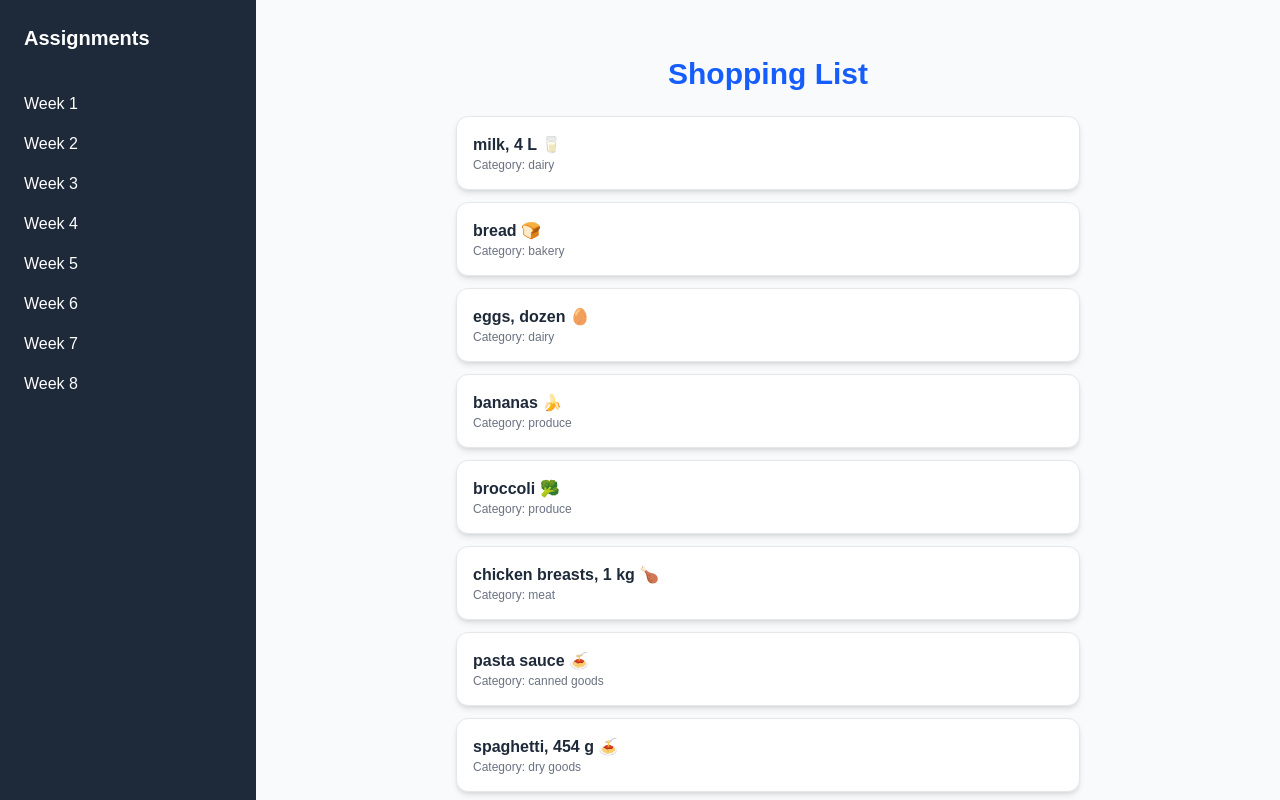
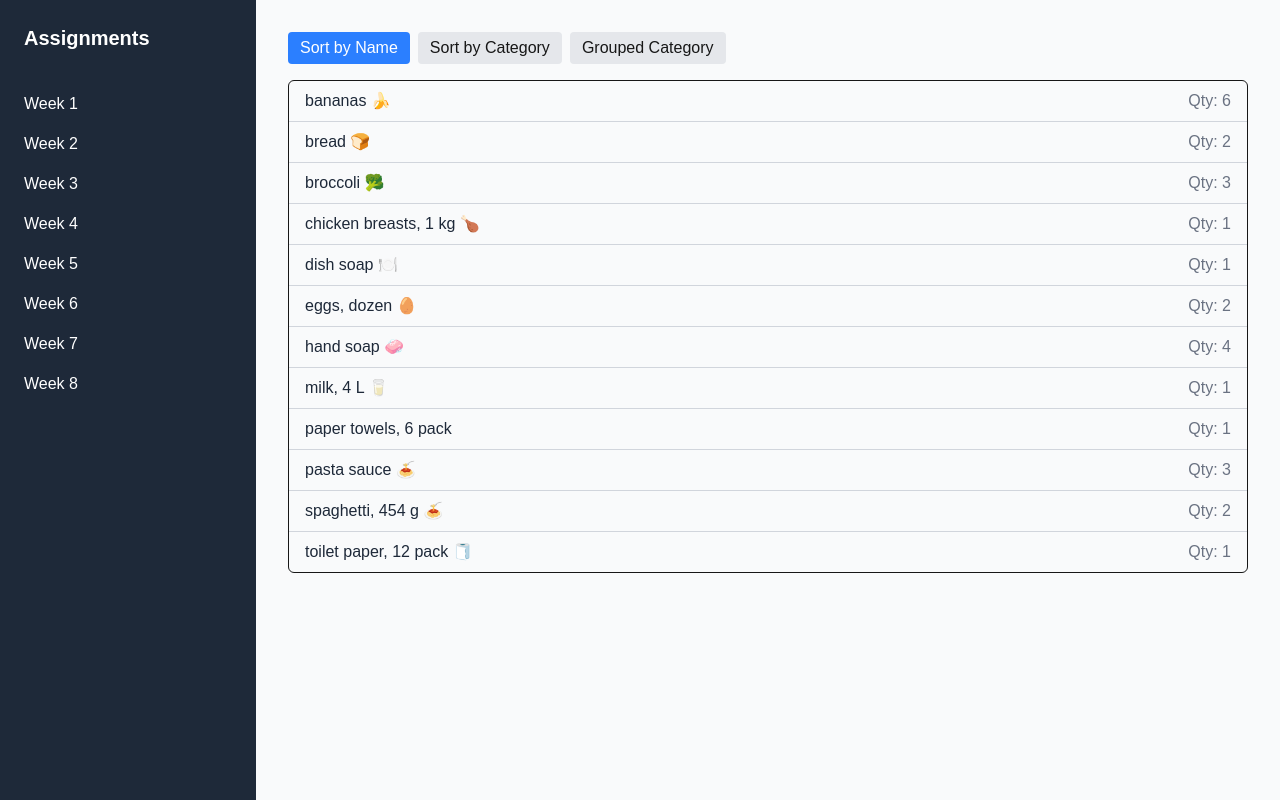
Before and after one commit to AlexR4000/cprg306-assignments, a Next.js app: page /week-3 in a window 1280 px wide. Shown: the top 800 px of the page. Built offline with nearby package versions, Linux system fonts and the light colour scheme.

Commit message:
added grouped by category bonus button

```diff
--- a/app/week-3/item-list.js
+++ b/app/week-3/item-list.js
@@ -1,93 +1,87 @@
+"use client";
+
+import { useState } from "react";
 import Item from "./item";
+import itemsData from "./item-list.json";
 
-export default function itemList(){
+export default function ItemList() {
+  const [view, setView] = useState("name"); // "name", "category", "grouped"
 
-    const item1 = {
-    name: "milk, 4 L 🥛",
-    quantity: 1,
-    category: "dairy",
-    };
+  // Sort items for flat views
+  const sortedItems = [...itemsData].sort((a, b) => {
+    if (view === "name") return a.name.localeCompare(b.name);
+    if (view === "category") return a.category.localeCompare(b.category);
+    return 0;
+  });
 
-    const item2 = {
-    name: "bread 🍞",
-    quantity: 2,
-    category: "bakery",
-    };
+  // Group items by category
+  const groupedItems = itemsData.reduce((groups, item) => {
+    if (!groups[item.category]) groups[item.category] = [];
+    groups[item.category].push(item);
+    return groups;
+  }, {});
 
-    const item3 = {
-    name: "eggs, dozen 🥚",
-    quantity: 2,
-    category: "dairy",
-    };
+  return (
+    <div>
+      {/* Buttons */}
+      <div className="flex flex-wrap gap-2 mb-4">
+        <button
+          onClick={() => setView("name")}
+          className={`px-3 py-1 rounded ${view === "name" ? "bg-blue-500 text-white" : "bg-gray-200"}`}
+        >
+          Sort by Name
+        </button>
 
-    const item4 = {
-    name: "bananas 🍌",
-    quantity: 6,
-    category: "produce",
-    };
+        <button
+          onClick={() => setView("category")}
+          className={`px-3 py-1 rounded ${view === "category" ? "bg-blue-500 text-white" : "bg-gray-200"}`}
+        >
+          Sort by Category
+        </button>
 
-    const item5 = {
-    name: "broccoli 🥦",
-    quantity: 3,
-    category: "produce",
-    };
+        <button
+          onClick={() => setView("grouped")}
+          className={`px-3 py-1 rounded ${view === "grouped" ? "bg-blue-500 text-white" : "bg-gray-200"}`}
+        >
+          Grouped Category
+        </button>
+      </div>
 
-    const item6 = {
-    name: "chicken breasts, 1 kg 🍗",
-    quantity: 1,
-    category: "meat",
-    };
-
-    const item7 = {
-    name: "pasta sauce 🍝",
-    quantity: 3,
-    category: "canned goods",
-    };
-
-    const item8 = {
-    name: "spaghetti, 454 g 🍝",
-    quantity: 2,
-    category: "dry goods",
-    };
-
-    const item9 = {
-    name: "toilet paper, 12 pack 🧻",
-    quantity: 1,
-    category: "household",
-    };
-
-    const item10 = {
-    name: "paper towels, 6 pack",
-    quantity: 1,
-    category: "household",
-    };
-
-    const item11 = {
-    name: "dish soap 🍽️",
-    quantity: 1,
-    category: "household",
-    };
-
-    const item12 = {
-    name: "hand soap 🧼",
-    quantity: 4,
-    category: "household",
-    };
-
-    return (
-    <ul className="space-y-3 mt-4">
-      <Item {...item1} />
-      <Item {...item2} />
-      <Item {...item3} />
-      <Item {...item4} />
-      <Item {...item5} />
-      <Item {...item6} />
-      <Item {...item7} />
-      <Item {...item8} />
-      <Item {...item9} />
-      <Item {...item10} />
-      <Item {...item11} />
-      <Item {...item12} />
-    </ul>
+      {/* Render Items */}
+      {view === "grouped" ? (
+        // Grouped by Category
+        Object.keys(groupedItems)
+          .sort() // sort categories alphabetically
+          .map((category) => (
+            <div key={category} className="mb-6">
+              <h2 className="text-xl font-bold capitalize mb-2">{category}</h2>
+              <ul className="border rounded-md divide-y divide-gray-300">
+                {groupedItems[category]
+                  .sort((a, b) => a.name.localeCompare(b.name))
+                  .map((item) => (
+                    <Item
+                      key={item.id}
+                      name={item.name}
+                      quantity={item.quantity}
+                      category={item.category}
+                    />
+                  ))}
+              </ul>
+            </div>
+          ))
+      ) : (
+        // Flat list sorted by Name or Category
+        <ul className="border rounded-md divide-y divide-gray-300">
+          {sortedItems.map((item) => (
+            <Item
+              key={item.id}
+              name={item.name}
+              quantity={item.quantity}
+              category={item.category}
+            />
+          ))}
+        </ul>
+      )}
+    </div>
   );
 }
--- /dev/null
+++ b/app/week-3/item-list.json
@@ -0,0 +1,74 @@
+[
+  {
+    "id": "1h2GJKH12gkHG31h1H",
+    "name": "milk, 4 L 🥛",
+    "quantity": 1,
+    "category": "dairy"
+  },
+  {
+    "id": "2KJH3k2j3H1k2J3K1H",
+    "name": "bread 🍞",
+    "quantity": 2,
+    "category": "bakery"
+  },
+  {
+    "id": "3h2KJH3k2j3H1k2J3",
+    "name": "eggs, dozen 🥚",
+    "quantity": 2,
+    "category": "dairy"
+  },
+  {
+    "id": "4k2J3K1H2GJKH12gk",
+    "name": "bananas 🍌",
+    "quantity": 6,
+    "category": "produce"
+  },
+  {
+    "id": "5H1h1H2KJH3k2j3H",
+    "name": "broccoli 🥦",
+    "quantity": 3,
+    "category": "produce"
+  },
+  {
+    "id": "6H1k2J3K1H2GJKH1",
+    "name": "chicken breasts, 1 kg 🍗",
+    "quantity": 1,
+    "category": "meat"
+  },
+  {
+    "id": "7gkHG31h1H2KJH3k",
+    "name": "pasta sauce 🍝",
+    "quantity": 3,
+    "category": "canned goods"
+  },
+  {
+    "id": "8j3H1k2J3K1H2GJK",
+    "name": "spaghetti, 454 g 🍝",
+    "quantity": 2,
+    "category": "dry goods"
+  },
+  {
+    "id": "9H12gkHG31h1H2KJ",
+    "name": "toilet paper, 12 pack 🧻",
+    "quantity": 1,
+    "category": "household"
+  },
+  {
+    "id": "10H3k2j3H1k2J3K1",
+    "name": "paper towels, 6 pack",
+    "quantity": 1,
+    "category": "household"
+  },
+  {
+    "id": "11k2J3K1H2GJKH12",
+    "name": "dish soap 🍽️",
+    "quantity": 1,
+    "category": "household"
+  },
+  {
+    "id": "12GJKH12gkHG31h1",
+    "name": "hand soap 🧼",
+    "quantity": 4,
+    "category": "household"
+  }
+]
--- a/app/week-3/item.js
+++ b/app/week-3/item.js
@@ -1,13 +1,8 @@
-
-
-export default function Item({ name, quantity, category }) {
+export default function Item({ name, quantity }) {
   return (
-    <li className="p-4 rounded-xl shadow-md bg-white border border-gray-200 flex justify-between items-center hover:shadow-lg transition">
-      <div className="flex flex-col">
-        <span className="font-semibold text-gray-800">{name}</span>
-        <span className="text-xs text-gray-500">Category: {category}</span>
-      </div>
-
+    <li className="flex justify-between items-center px-4 py-2 hover:bg-gray-50">
+      <span className="text-gray-800 font-medium">{name}</span>
+      <span className="text-gray-500 ml-4">Qty: {quantity}</span>
     </li>
   );
 }
--- a/app/week-3/page.js
+++ b/app/week-3/page.js
@@ -1,12 +1,88 @@
-import ItemList from "./item-list";
+"use client";
 
-export default function Page() {
+import { useState } from "react";
+import Item from "./item";
+import itemsData from "./item-list.json";
+
+export default function ItemList() {
+  const [sortBy, setSortBy] = useState("name"); // "name" or "category" (flat)
+  const [grouped, setGrouped] = useState(false); // grouped by category view
+
+  // Flat sorted items
+  const sortedItems = [...itemsData].sort((a, b) => {
+    if (sortBy === "name") return a.name.localeCompare(b.name);
+    if (sortBy === "category") return a.category.localeCompare(b.category);
+    return 0;
+  });
+
+  // Group items by category
+  const groupedItems = itemsData.reduce((groups, item) => {
+    if (!groups[item.category]) groups[item.category] = [];
+    groups[item.category].push(item);
+    return groups;
+  }, {});
+
   return (
-    <main className="p-6 max-w-2xl mx-auto">
-      <h1 className="text-3xl font-bold mb-6 text-center text-blue-600">
-        Shopping List
-      </h1>
-      <ItemList />
-    </main>
+    <div>
+      {/* Buttons */}
+      <div className="flex flex-wrap gap-2 mb-4">
+        <button
+          onClick={() => { setGrouped(false); setSortBy("name"); }}
+          className={`px-3 py-1 rounded ${!grouped && sortBy === "name" ? "bg-blue-500 text-white" : "bg-gray-200"}`}
+        >
+          Sort by Name
+        </button>
+
+        <button
+          onClick={() => { setGrouped(false); setSortBy("category"); }}
+          className={`px-3 py-1 rounded ${!grouped && sortBy === "category" ? "bg-blue-500 text-white" : "bg-gray-200"}`}
+        >
+          Sort by Category
+        </button>
+
+        <button
+          onClick={() => setGrouped(!grouped)}
+          className={`px-3 py-1 rounded ${grouped ? "bg-blue-500 text-white" : "bg-gray-200"}`}
+        >
+          Grouped Category
+        </button>
+      </div>
+
+      {/* Render Items */}
+      {grouped ? (
+        // Grouped by Category
+        Object.keys(groupedItems)
+          .sort()
+          .map((category) => (
+            <div key={category} className="mb-6">
+              <h2 className="text-xl font-bold capitalize mb-2">{category}</h2>
+              <ul className="border rounded-md divide-y divide-gray-300">
+                {groupedItems[category]
+                  .sort((a, b) => a.name.localeCompare(b.name))
+                  .map((item) => (
+                    <Item
+                      key={item.id}
+                      name={item.name}
+                      quantity={item.quantity}
+                      category={item.category}
+                    />
+                  ))}
+              </ul>
+            </div>
+          ))
+      ) : (
+        // Flat sorted list
+        <ul className="border rounded-md divide-y divide-gray-300">
+          {sortedItems.map((item) => (
+            <Item
+              key={item.id}
+              name={item.name}
+              quantity={item.quantity}
+              category={item.category}
+            />
+          ))}
+        </ul>
+      )}
+    </div>
   );
 }
--- a/app/week-6/item-list.js
+++ b/app/week-6/item-list.js
@@ -5,42 +5,73 @@ import Item from "./item";
 import itemsData from "./items.json";
 
 export default function ItemList() {
-  const [sortBy, setSortBy] = useState("name");
+  const [view, setView] = useState("name"); // "name", "category", "grouped"
 
-  // Sort the items
+  // Flat sorted items for name or category view
   const sortedItems = [...itemsData].sort((a, b) => {
-    if (sortBy === "name") {
-      return a.name.localeCompare(b.name);
-    } else if (sortBy === "category") {
-      return a.category.localeCompare(b.category);
-    }
+    if (view === "name") return a.name.localeCompare(b.name);
+    if (view === "category") return a.category.localeCompare(b.category);
     return 0;
   });
 
+  // Group items by category
+  const groupedItems = itemsData.reduce((groups, item) => {
+    if (!groups[item.category]) groups[item.category] = [];
+    groups[item.category].push(item);
+    return groups;
+  }, {});
+
   return (
     <div>
-      {/* Sorting Buttons */}
-      <div className="mb-4 flex gap-2">
+      {/* Buttons */}
+      <div className="flex flex-wrap gap-2 mb-4">
         <button
-          onClick={() => setSortBy("name")}
-          className={`px-3 py-1 rounded ${
-            sortBy === "name" ? "bg-blue-500 text-white" : "bg-gray-200"
-          }`}
+          onClick={() => setView("name")}
+          className={`px-3 py-1 rounded ${view === "name" ? "bg-blue-500 text-white" : "bg-gray-200"}`}
         >
           Sort by Name
         </button>
+
         <button
-          onClick={() => setSortBy("category")}
-          className={`px-3 py-1 rounded ${
-            sortBy === "category" ? "bg-blue-500 text-white" : "bg-gray-200"
-          }`}
+          onClick={() => setView("category")}
+          className={`px-3 py-1 rounded ${view === "category" ? "bg-blue-500 text-white" : "bg-gray-200"}`}
         >
           Sort by Category
         </button>
+
+        <button
+          onClick={() => setView("grouped")}
+          className={`px-3 py-1 rounded ${view === "grouped" ? "bg-blue-500 text-white" : "bg-gray-200"}`}
+        >
+          Grouped by Category
+        </button>
       </div>
 
-      {/* Item List */}
-      <ul>
+      {/* Render Items */}
+      {view === "grouped" ? (
+        // Grouped by Category view
+        Object.keys(groupedItems)
+          .sort() // Alphabetically sort categories
+          .map((category) => (
+            <div key={category} className="mb-6">
+              <h2 className="text-xl font-bold capitalize mb-2">{category}</h2>
+              <ul className="border rounded-md divide-y divide-gray-300">
+                {groupedItems[category]
+                  .sort((a, b) => a.name.localeCompare(b.name)) // Alphabetically sort items
+                  .map((item) => (
+                    <Item
+                      key={item.id}
+                      name={item.name}
+                      quantity={item.quantity}
+                      category={item.category}
+                    />
+                  ))}
+              </ul>
+            </div>
+          ))
+      ) : (
+        // Flat sorted list
+        <ul className="border rounded-md divide-y divide-gray-300">
           {sortedItems.map((item) => (
             <Item
               key={item.id}
@@ -50,6 +81,7 @@ export default function ItemList() {
             />
           ))}
         </ul>
+      )}
     </div>
   );
 }
```
Lines whose indentation alone changed are shown as unchanged.
